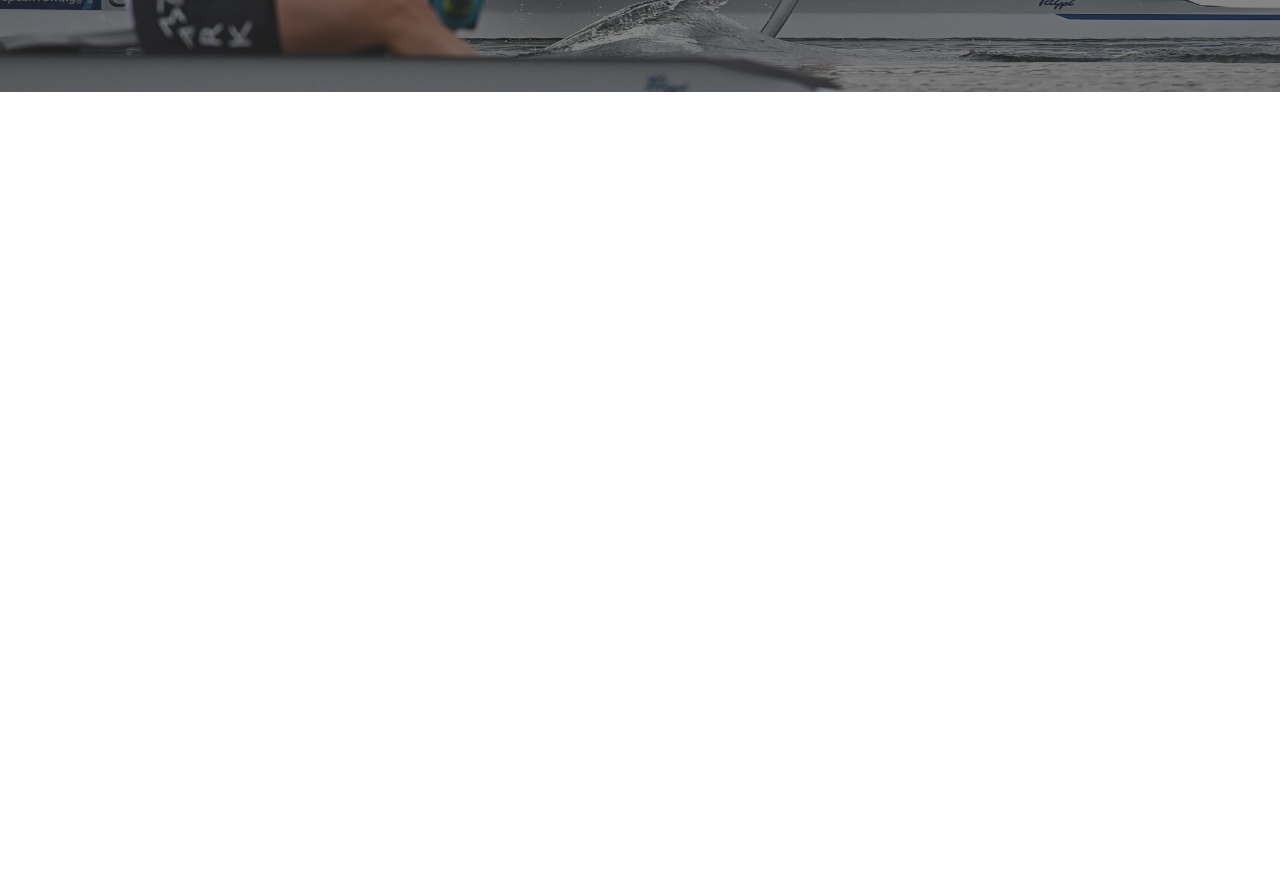
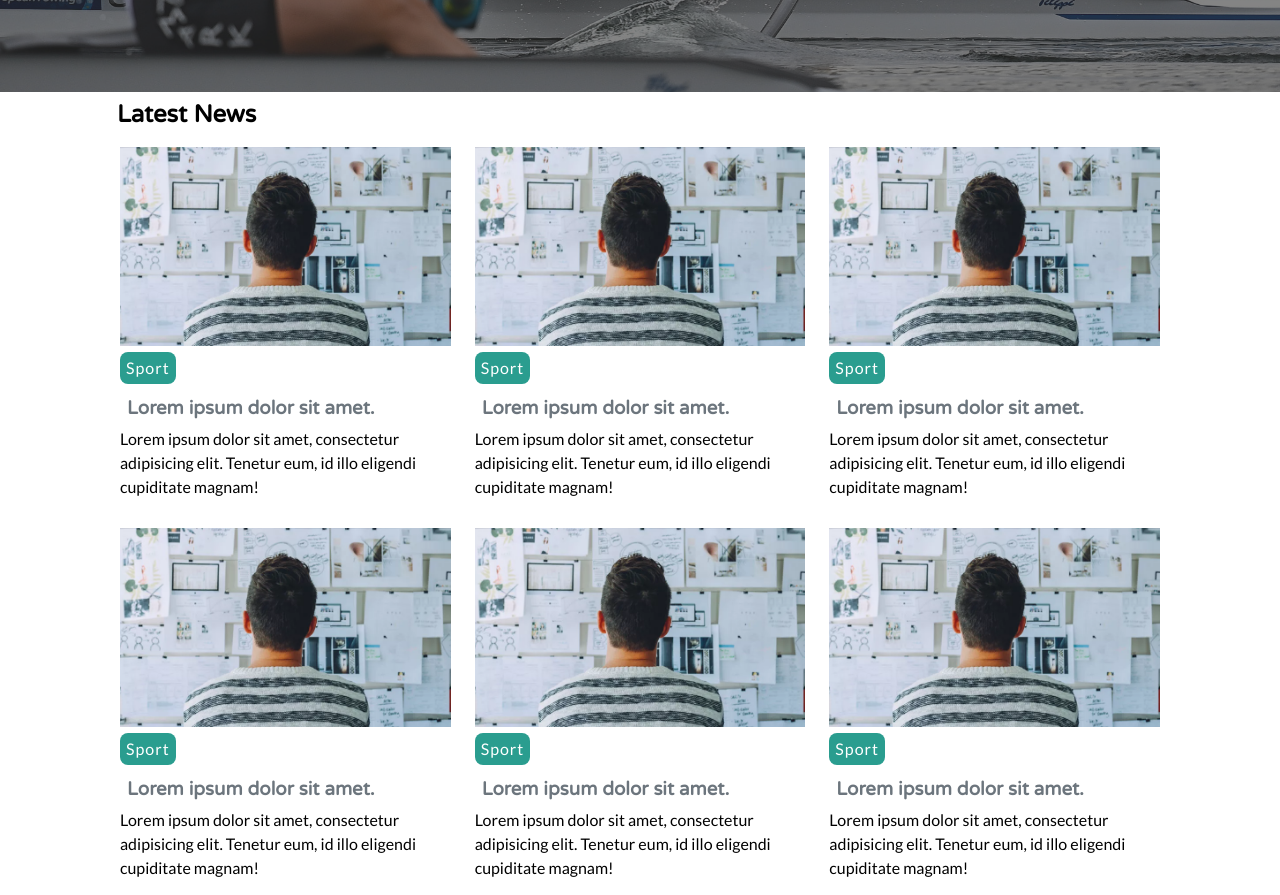
Before and after one commit to HuseinliAli/News-Site, a plain HTML site: page index.html in a window 1280 px wide. Shown: the part 428-1323 px from the top of the page. Before the commit the page ends 800 px from the top, so only its background shows below. Drawn offline with Linux system fonts and the light colour scheme.

Commit message:
Main Articles section is ready.

```diff
--- a/css/style.css
+++ b/css/style.css
@@ -360,3 +360,11 @@ p {
 #header .header-content {
   z-index: 2;
 }
+/* header ends */
+
+/* articles starts */
+#main-articles .articles-container {
+  display: grid;
+  grid-template-columns: repeat(3, 1fr);
+  gap: 0.4rem;
+}
--- a/index.html
+++ b/index.html
@@ -57,5 +57,84 @@
         </div>
       </div>
     </header>
+
+    <section id="main-articles">
+      <div class="container">
+        <h2>Latest News</h2>
+        <div class="articles-container">
+          <article class="card">
+            <img src="/img/img-1.webp" alt="" />
+            <div>
+              <div class="category bg-secondary">Sport</div>
+              <h3><a href="#">Lorem ipsum dolor sit amet.</a></h3>
+              <p>
+                Lorem ipsum dolor sit amet, consectetur adipisicing elit.
+                Tenetur eum, id illo eligendi cupiditate magnam!
+              </p>
+            </div>
+          </article>
+
+          <article class="card">
+            <img src="/img/img-1.webp" alt="" />
+            <div>
+              <div class="category bg-secondary">Sport</div>
+              <h3><a href="#">Lorem ipsum dolor sit amet.</a></h3>
+              <p>
+                Lorem ipsum dolor sit amet, consectetur adipisicing elit.
+                Tenetur eum, id illo eligendi cupiditate magnam!
+              </p>
+            </div>
+          </article>
+
+          <article class="card">
+            <img src="/img/img-1.webp" alt="" />
+            <div>
+              <div class="category bg-secondary">Sport</div>
+              <h3><a href="#">Lorem ipsum dolor sit amet.</a></h3>
+              <p>
+                Lorem ipsum dolor sit amet, consectetur adipisicing elit.
+                Tenetur eum, id illo eligendi cupiditate magnam!
+              </p>
+            </div>
+          </article>
+
+          <article class="card">
+            <img src="/img/img-1.webp" alt="" />
+            <div>
+              <div class="category bg-secondary">Sport</div>
+              <h3><a href="#">Lorem ipsum dolor sit amet.</a></h3>
+              <p>
+                Lorem ipsum dolor sit amet, consectetur adipisicing elit.
+                Tenetur eum, id illo eligendi cupiditate magnam!
+              </p>
+            </div>
+          </article>
+
+          <article class="card">
+            <img src="/img/img-1.webp" alt="" />
+            <div>
+              <div class="category bg-secondary">Sport</div>
+              <h3><a href="#">Lorem ipsum dolor sit amet.</a></h3>
+              <p>
+                Lorem ipsum dolor sit amet, consectetur adipisicing elit.
+                Tenetur eum, id illo eligendi cupiditate magnam!
+              </p>
+            </div>
+          </article>
+
+          <article class="card">
+            <img src="/img/img-1.webp" alt="" />
+            <div>
+              <div class="category bg-secondary">Sport</div>
+              <h3><a href="#">Lorem ipsum dolor sit amet.</a></h3>
+              <p>
+                Lorem ipsum dolor sit amet, consectetur adipisicing elit.
+                Tenetur eum, id illo eligendi cupiditate magnam!
+              </p>
+            </div>
+          </article>
+        </div>
+      </div>
+    </section>
   </body>
 </html>
```
